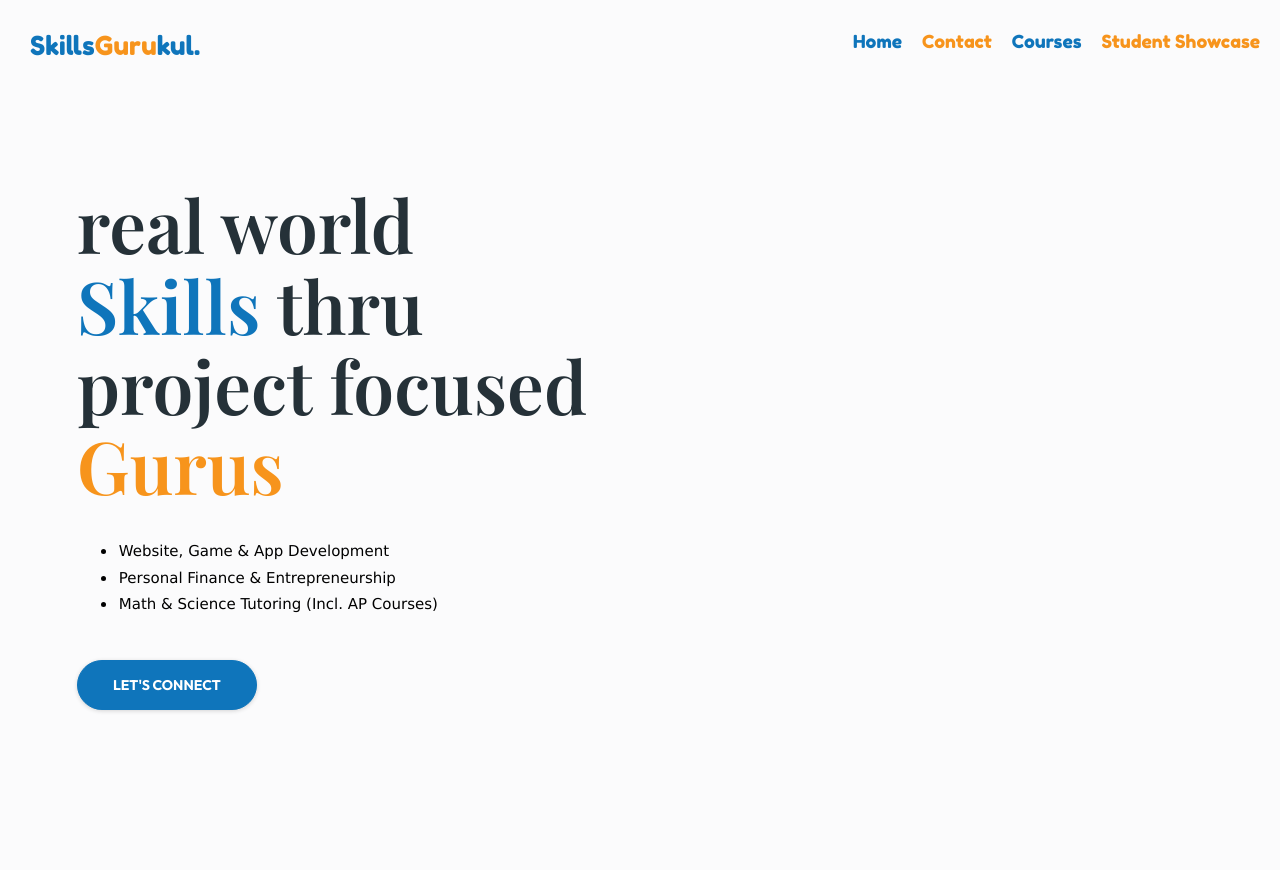
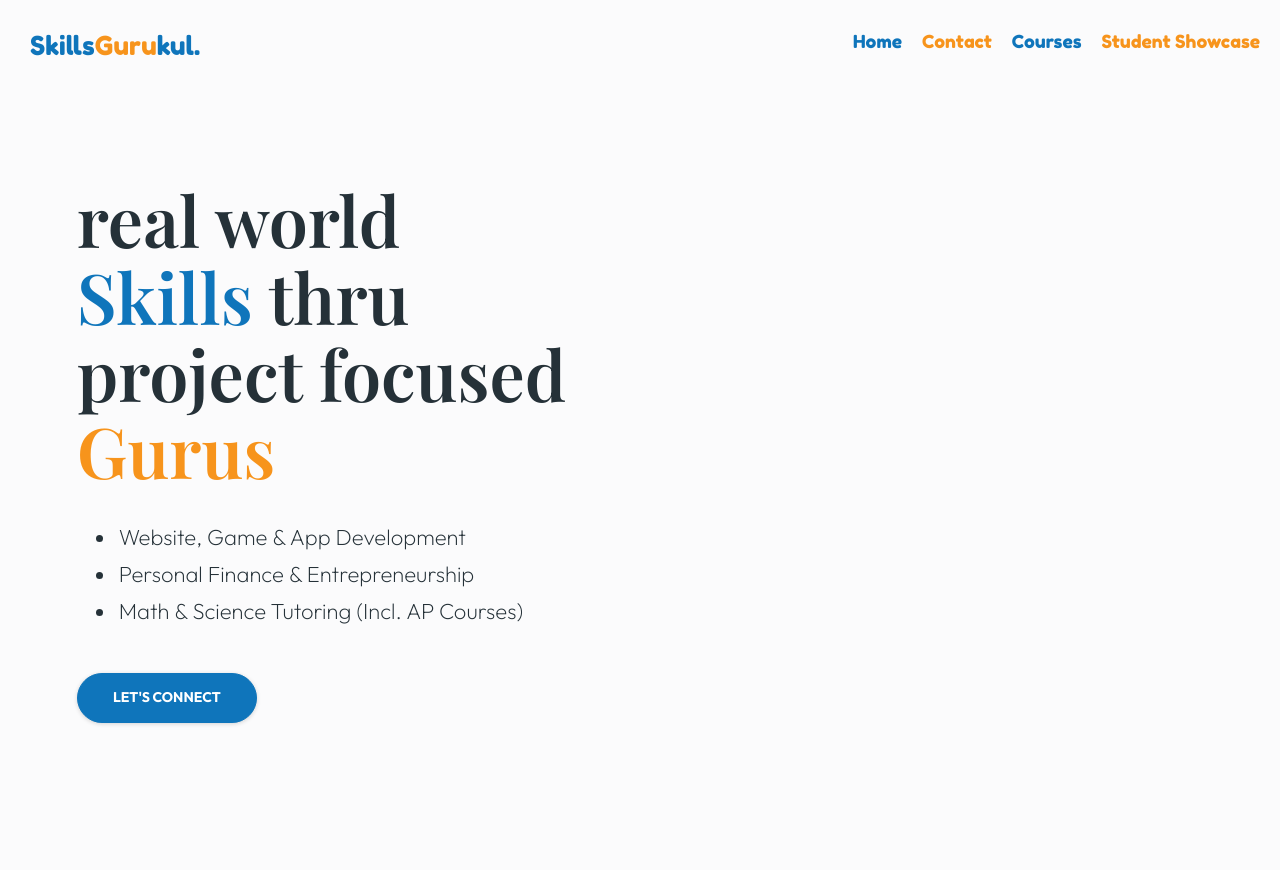
Before and after one commit to ItsPalash13/skillsgurukul, a Django app: page / in a window 1280 px wide. Shown: the top 870 px of the page. Run offline with Django 3.2, Linux system fonts and the light colour scheme; some libraries are stand-ins or nearby versions.

Commit message:
Add files via upload

```diff
--- a/skills_app/static/index.css
+++ b/skills_app/static/index.css
@@ -46,8 +46,9 @@ input:focus{
 #part1{position:absolute; top:0%; left:0%; width:100%; height:107%; overflow:hidden;}
 #animContainer{position:absolute; top:5%; width:50%; left:47%; z-index:-5;}
 #pt1hed{position:absolute; top:13%; left:6%; width:40%;}
-#pt1hedcnt{font-family: 'Playfair Display', serif; line-height:110%; font-size:73px; color:#253138; }
-#pt1cnt{font-family: 'Outfit', sans-serif; position:relative; top:-40px; line-height:150%; font-weight:200; font-size:22px; color:#253138; }
+#pt1hedcnt{font-family: 'Playfair Display', serif; line-height:110%; font-size:70px; color:#253138; }
+#pt1cnt{font-family: 'Outfit', sans-serif; position:relative; top:-60px; line-height:150%; font-weight:200; font-size:22px; color:#253138; }
+#pt1cntli{font-family: 'Outfit', sans-serif; font-weight:200; font-size:22px; color:#253138;}
 #pt1frm{position:relative; width:auto; height:200px; top:-30px; left:5px;}
 #pt1inp{float:left; width:320px; height:50px; margin-top:10px; border:none; box-shadow: rgba(0, 0, 0, 0.16) 0px 1px 4px; border-radius:5px; padding-left:10px; font-size:18px;}
 #pt1sub{transition: 0.2s; float:left; width:180px; height:50px; margin-top:-35px;  border-radius:26px; color:white; background:#0F75BB;text-decoration: none; border:1px solid #0F75BB; font-size:14px;box-shadow: rgba(0, 0, 0, 0.16) 0px 1px 4px;font-family: 'Outfit', sans-serif; font-weight:400;}
```
